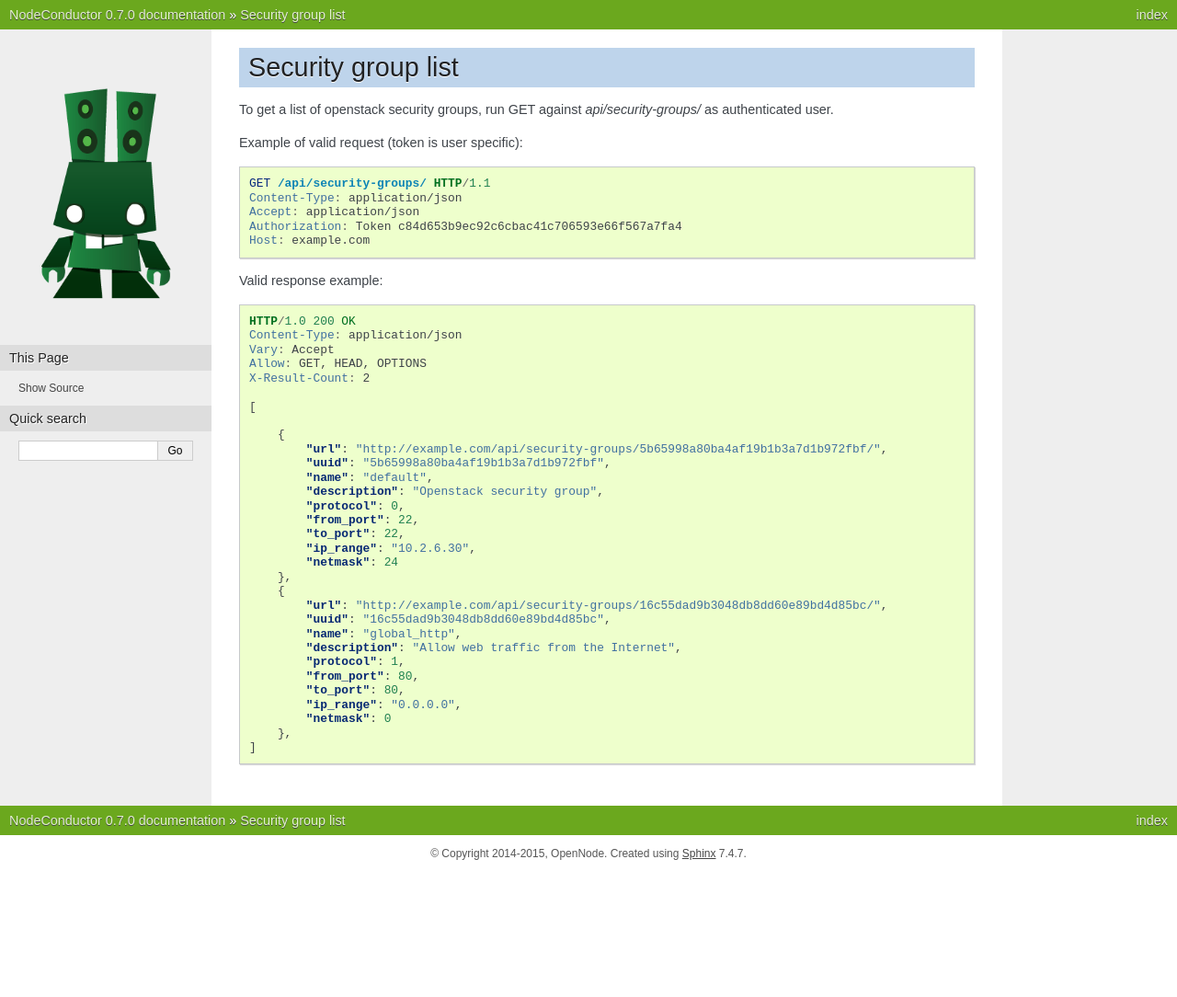
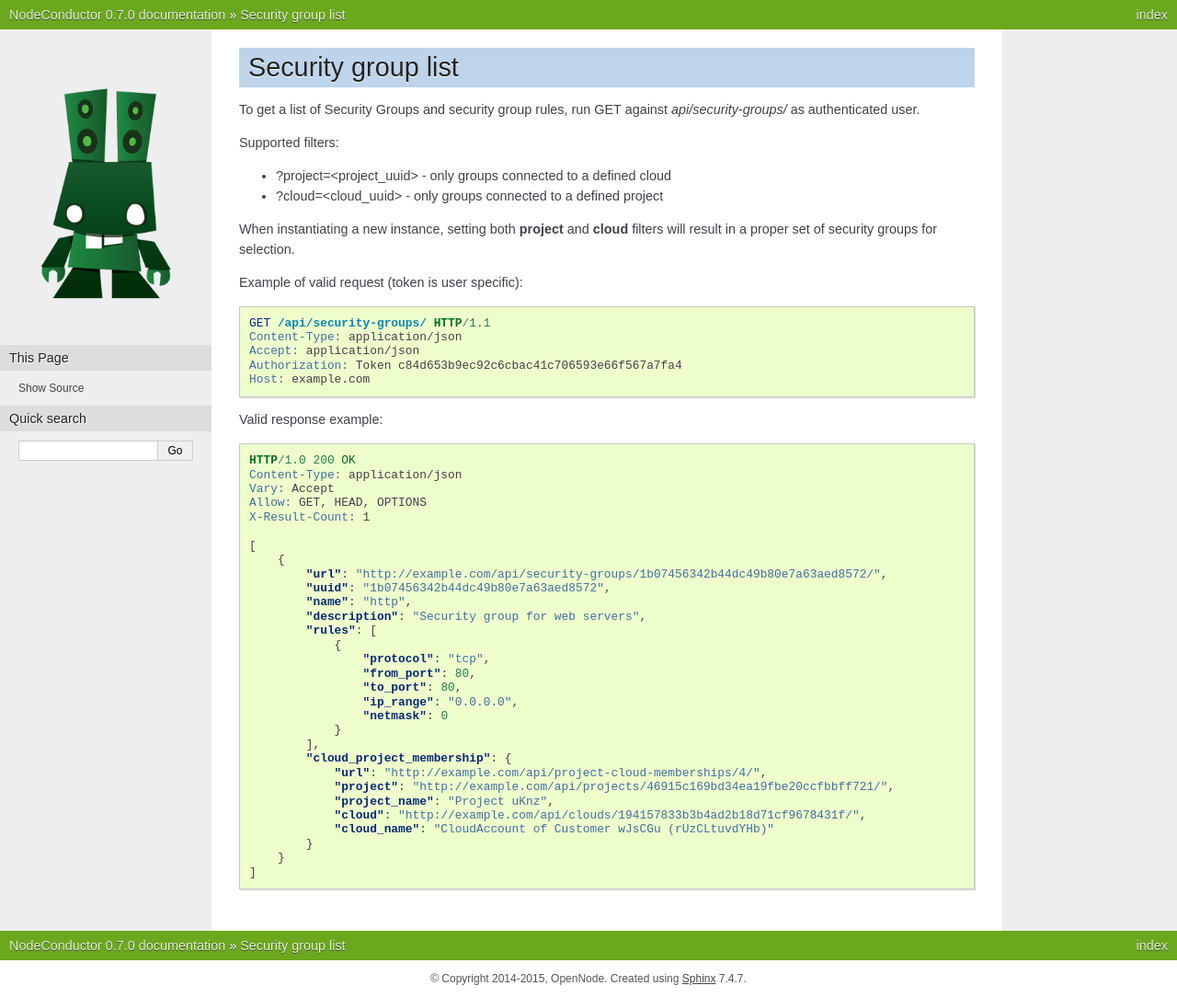
Before and after one commit to opennode/waldur-core, a Sphinx documentation site: the page built from docs/api/security_group.rst, in a window 1280 px wide. Shown: the whole page at 92% size. Built offline with Sphinx 7.4.7, drawn with Linux system fonts in a browser that asks for light colours; before the commit the page ends 948 px from its top, so only the background shows below that.

Commit message:
Improved documentation for security groups
- ITACLOUD-2409

```diff
--- a/docs/api/security_group.rst
+++ b/docs/api/security_group.rst
@@ -1,7 +1,15 @@
 Security group list
 -------------------
 
-To get a list of openstack security groups, run GET against *api/security-groups/* as authenticated user.
+To get a list of Security Groups and security group rules, run GET against *api/security-groups/* as authenticated user.
+
+Supported filters:
+
+- ?project=<project_uuid> - only groups connected to a defined cloud
+- ?cloud=<cloud_uuid> - only groups connected to a defined project
+
+When instantiating a new instance, setting both **project** and **cloud** filters will result in a proper set of
+security groups for selection.
 
 Example of valid request (token is user specific):
 
@@ -22,30 +30,29 @@ Valid response example:
     Content-Type: application/json
     Vary: Accept
     Allow: GET, HEAD, OPTIONS
-    X-Result-Count: 2
+    X-Result-Count: 1
 
     [
-
         {
-            "url": "http://example.com/api/security-groups/5b65998a80ba4af19b1b3a7d1b972fbf/",
-            "uuid": "5b65998a80ba4af19b1b3a7d1b972fbf",
-            "name": "default",
-            "description": "Openstack security group",
-            "protocol": 0,
-            "from_port": 22,
-            "to_port": 22,
-            "ip_range": "10.2.6.30",
-            "netmask": 24
-        },
-        {
-            "url": "http://example.com/api/security-groups/16c55dad9b3048db8dd60e89bd4d85bc/",
-            "uuid": "16c55dad9b3048db8dd60e89bd4d85bc",
-            "name": "global_http",
-            "description": "Allow web traffic from the Internet",
-            "protocol": 1,
-            "from_port": 80,
-            "to_port": 80,
-            "ip_range": "0.0.0.0",
-            "netmask": 0
-        },
+            "url": "http://example.com/api/security-groups/1b07456342b44dc49b80e7a63aed8572/",
+            "uuid": "1b07456342b44dc49b80e7a63aed8572",
+            "name": "http",
+            "description": "Security group for web servers",
+            "rules": [
+                {
+                    "protocol": "tcp",
+                    "from_port": 80,
+                    "to_port": 80,
+                    "ip_range": "0.0.0.0",
+                    "netmask": 0
+                }
+            ],
+            "cloud_project_membership": {
+                "url": "http://example.com/api/project-cloud-memberships/4/",
+                "project": "http://example.com/api/projects/46915c169bd34ea19fbe20ccfbbff721/",
+                "project_name": "Project uKnz",
+                "cloud": "http://example.com/api/clouds/194157833b3b4ad2b18d71cf9678431f/",
+                "cloud_name": "CloudAccount of Customer wJsCGu (rUzCLtuvdYHb)"
+            }
+        }
     ]
```
Also changed, not shown: docs/api/instance.rst (+4 -8 lines).
